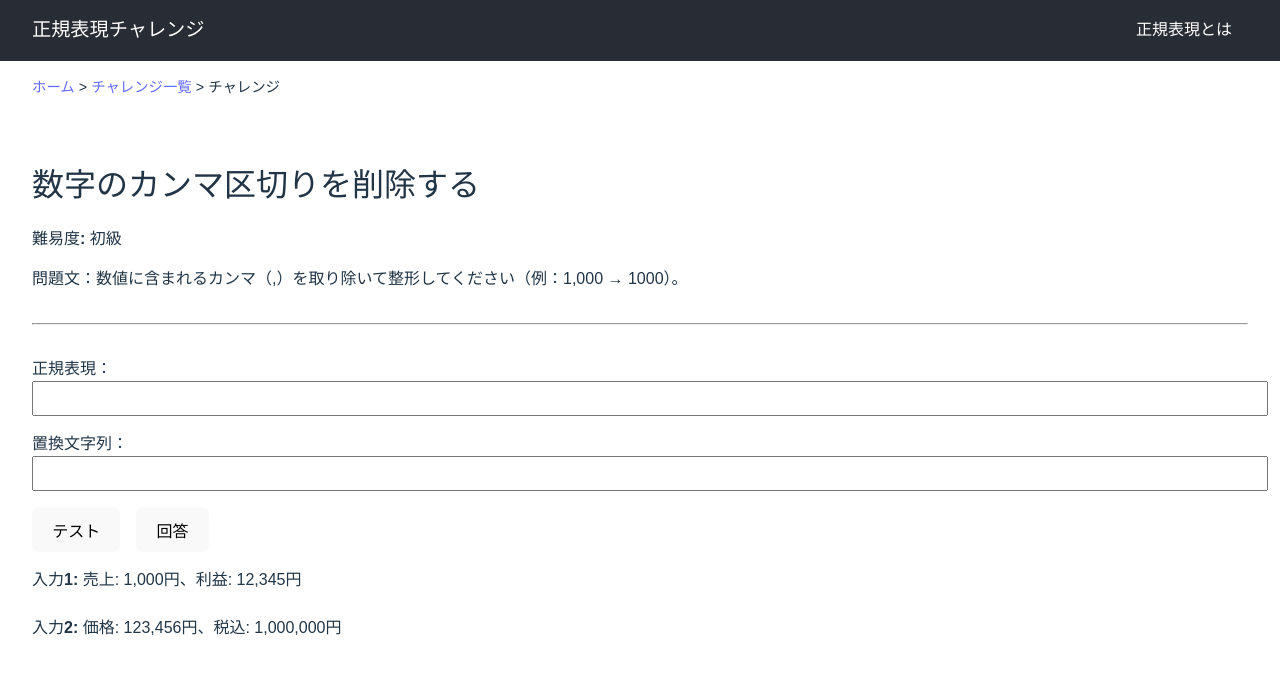
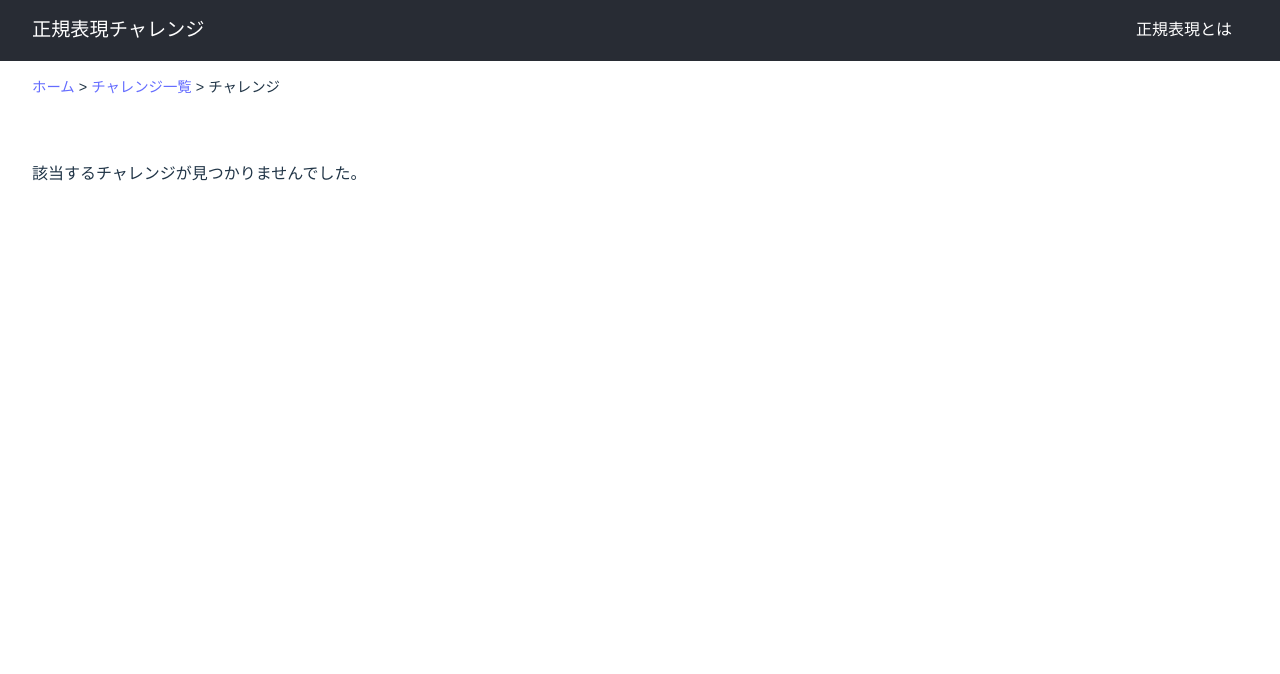
Before and after one commit to ishi720/regex-challenge, a React (Vite) app in the folder client/: page /challenge/1 in a window 1280 px wide. Shown: the top 674 px of the page. Built offline with nearby package versions, Linux system fonts and the light colour scheme.

Commit message:
challengesテーブルにチャレンジID（UUID）のカラムを追加

```diff
--- a/client/src/App.tsx
+++ b/client/src/App.tsx
@@ -14,8 +14,8 @@ const App: React.FC = () => {
       <Routes>
         <Route path="/" element={<HomePage />} />
         <Route path="/list" element={<ListPage />} />
-        <Route path="/challenge/:id" element={<ChallengePage />} />
-        <Route path="/result/:id" element={<ResultPage />} />
+        <Route path="/challenge/:challengeId" element={<ChallengePage />} />
+        <Route path="/result/:challengeId" element={<ResultPage />} />
         <Route path="/about" element={<AboutPage />} />
         <Route path="*" element={<NotFoundPage />} />
       </Routes>
--- a/client/src/data/challenges.ts
+++ b/client/src/data/challenges.ts
@@ -1,5 +1,6 @@
 export type Challenge = {
   id: number;
+  challengeId: string;
   title: string;
   difficulty: '初級' | '中級' | '上級';
   description: string;
@@ -10,6 +11,7 @@ export type Challenge = {
 export const challenges: Challenge[] = [
   {
     id: 1,
+    challengeId: '2d814586-631b-11f0-bed3-9c6b00411dbe',
     title: '数字のカンマ区切りを削除する',
     difficulty: '初級',
     description:
@@ -25,6 +27,7 @@ export const challenges: Challenge[] = [
   },
   {
     id: 2,
+    challengeId: '2fe61651-5ece-2dbe-cd87-fd81a0b45afa',
     title: '氏名のスペースを削除する',
     difficulty: '初級',
     description:
--- a/client/src/pages/ChallengePage.tsx
+++ b/client/src/pages/ChallengePage.tsx
@@ -5,9 +5,8 @@ import { challenges } from '../data/challenges';
 import Breadcrumbs from '../components/Breadcrumbs';
 
 const ChallengePage: React.FC = () => {
-  const { id } = useParams<{ id: string }>();
-  const challengeId = Number(id);
-  const challenge = challenges.find((c) => c.id === challengeId);
+  const { challengeId } = useParams<{ challengeId: string }>();
+  const challenge = challenges.find((c) => c.challengeId === challengeId);
 
   const [regexInput, setRegexInput] = useState('');
   const [replaceInput, setReplaceInput] = useState('');
@@ -24,14 +23,16 @@ const ChallengePage: React.FC = () => {
       );
       setTestResults(results);
     } catch (error) {
-      setTestResults(challenge.sampleInputs.map(() => `正規表現の構文エラーです: ${error}`));
+      setTestResults(
+        challenge.sampleInputs.map(() => `正規表現の構文エラーです: ${error}`)
+      );
     }
   };
 
   const handleSubmit = () => {
     const confirmed = window.confirm('ほんとうに回答してもいいですか？');
-    if (confirmed) {
-      navigate(`/result/${challengeId}`);
+    if (confirmed && challenge) {
+      navigate(`/result/${challenge.challengeId}`);
     }
   };
 
@@ -71,6 +72,7 @@ const ChallengePage: React.FC = () => {
                 </button>
                 <button onClick={handleSubmit}>回答</button>
               </div>
+
               {challenge.sampleInputs.map((input, i) => (
                 <div key={i} style={{ marginBottom: '1.5rem' }}>
                   <p><strong>入力{i + 1}:</strong> {input}</p>
--- a/client/src/pages/ListPage.tsx
+++ b/client/src/pages/ListPage.tsx
@@ -61,7 +61,7 @@ const ListPage: React.FC = () => {
                   {challenge.difficulty}
                 </span>
               </div>
-              <Link to={`/challenge/${challenge.id}`}>
+              <Link to={`/challenge/${challenge.challengeId}`}>
                 <button style={{
                   background: '#3b82f6',
                   color: 'white',
--- a/client/src/pages/ResultPage.tsx
+++ b/client/src/pages/ResultPage.tsx
@@ -4,14 +4,14 @@ import { useParams } from 'react-router-dom';
 import Breadcrumbs from '../components/Breadcrumbs';
 
 const ResultPage: React.FC = () => {
-  const { id } = useParams<{ id: string }>();
+  const { challengeId } = useParams<{ challengeId: string }>();
   return (
     <>
       <Header />
       <Breadcrumbs />
       <div style={{ padding: '2rem' }}>
         <h1  style={{ fontSize: '2rem', marginBottom: '1.5rem' }}>結果ページ</h1>
-        <p>このページはチャレンジID「{id}」の結果を表示しています。</p>
+        <p>このページはチャレンジID「{challengeId}」の結果を表示しています。</p>
       </div>
     </>
   );
```
Also changed, not shown: 2 other files (tests, documents, lock files or other folders).
